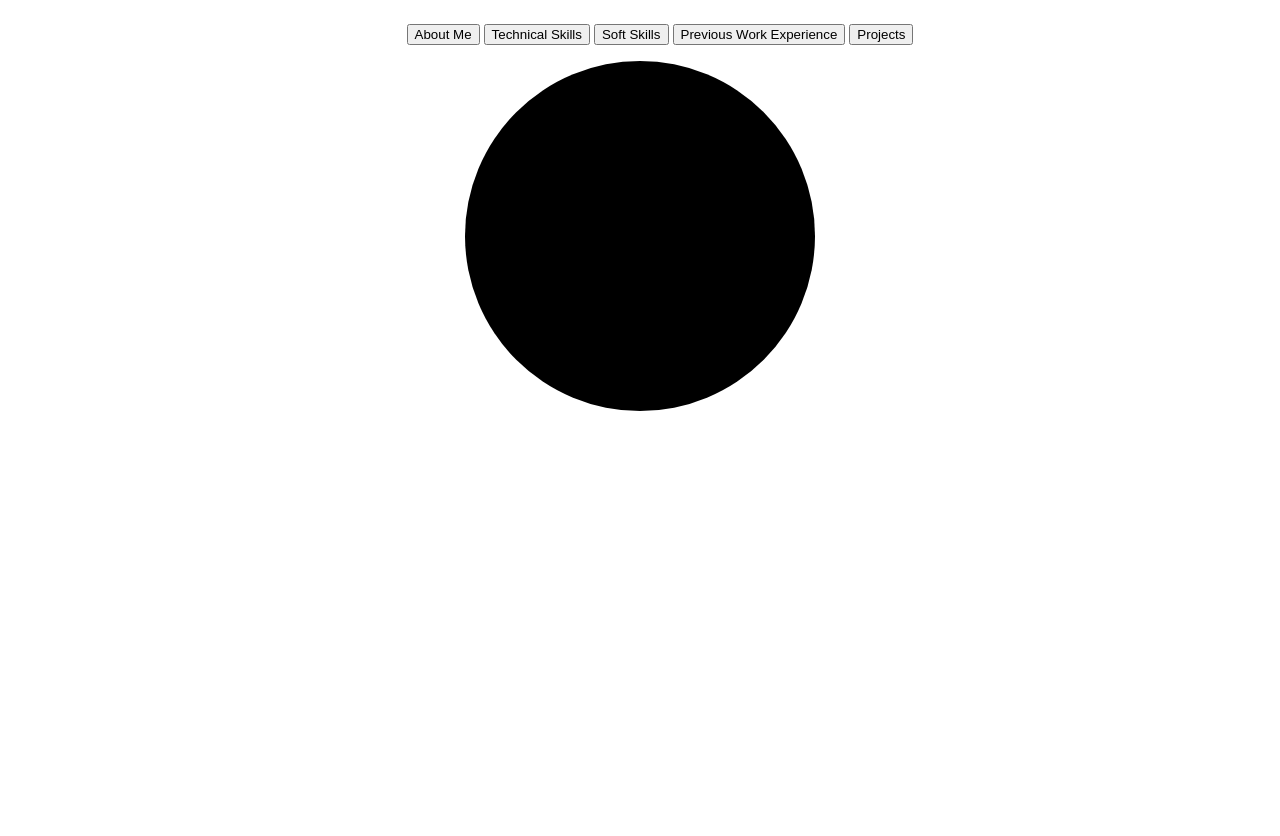
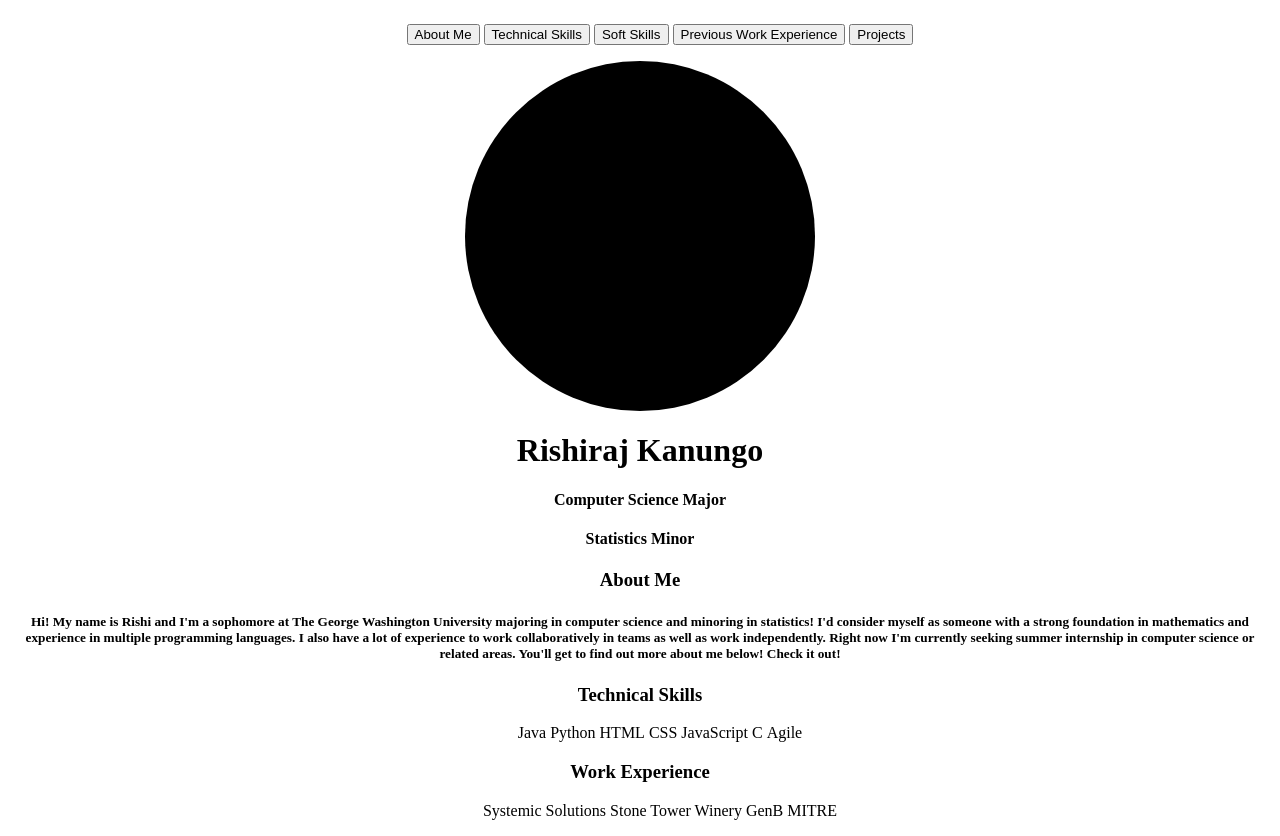
Before and after one commit to RishirajKanungo/cs_portfolio, a plain HTML site: page index.html in a window 1280 px wide. Before the commit the page ends 800 px from the top, so only its background shows below. Drawn offline with Linux system fonts and the light colour scheme.

Commit message:
HTML set up. Images added for social.
Set up brackbone of the portfolio with all of the portions made in HTML. Next step is to work on the CSS and make sure that it is visually appealing uing the color scheme chosen from "coloors". Additionally added images for social links portion of the website.

```diff
--- a/index.html
+++ b/index.html
@@ -32,12 +32,67 @@
 
     <!-- Text Under Picture of Myself-->
     <div id="name">
+        <h1>Rishiraj Kanungo</h1>
     </div>
 
     <div id="degree">
+        <h4>Computer Science Major</h4>
+        <h4>Statistics Minor</h4>
+    </div>
+
+    <!-- About me portion -->
+    <div class="aboutme">
+        <h3>About Me</h3>
+        <h5>Hi! My name is Rishi and I'm a sophomore at The George Washington
+            University majoring in computer science and minoring in statistics! I'd consider myself as
+            someone with a strong foundation in mathematics and experience in
+            multiple programming languages. I also have a lot of experience to
+            work collaboratively in teams as well as work independently. Right
+            now I'm currently seeking summer internship in computer science
+            or related areas. You'll get to find out more about me below!
+            Check it out!</h5>
+    </div>
+
+    <!-- Tech Skills Portion-->
+    <div class="tech_skills">
+        <h3>Technical Skills</h3>
+        <div id="skill_item">
+            <ul>
+                <li>Java</li>
+                <li>Python</li>
+                <li>HTML</li>
+                <li>CSS</li>
+                <li>JavaScript</li>
+                <li>C</li>
+                <li>Agile</li>
+            </ul>
+        </div>
+    </div>
+
+    <!-- Work Experience Portion-->
+    <div class="work_exp">
+        <h3>Work Experience</h3>
+            <div id="worked_at">
+                <ul>
+                    <li>Systemic Solutions</li>
+                    <li>Stone Tower Winery</li>
+                    <li>GenB</li>
+                    <li>MITRE</li>
+                </ul>
+            </div>
+    </div>
+
+    <!-- Projects Portion -->
+    <div class="projects">
 
     </div>
 
+    <!-- Social Links Portion-->
+    <div class="social_media">
+
+    </div>
+
+    <!-- Script to run for website -->
     <script>
         src="main.js"
     </script>
--- a/style.css
+++ b/style.css
@@ -1,13 +1,15 @@
+/* Formatting the navigation */
 .menu{
     display: table;
     margin: 0 auto;
 }
 
-
+/* Make the list in navigation horizontal */
 #menu li{
     display: inline;
 }
 
+/* Setting up the circle picture and centering it */
 #circlePic{
     width: 350px;
     height: 350px;
@@ -15,3 +17,37 @@
     border-radius: 350px;
     margin: auto;
 }
+
+/* Center text of my name */
+#name{
+    text-align: center;
+}
+
+/* Center text of my degree */
+#degree{
+    text-align: center;
+}
+
+/* About Me portion formatting */
+.aboutme{
+    text-align: center;
+}
+
+/* Tech Skills formatting */
+.tech_skills{
+    text-align: center;
+
+}
+
+#skill_item li{
+    display: inline;
+}
+
+.work_exp{
+    text-align: center;
+
+}
+
+#worked_at li{
+    display: inline;
+}
```
Also changed, not shown: github_logo.svg (added), linkedin_logo.svg (added), 1 other file.
